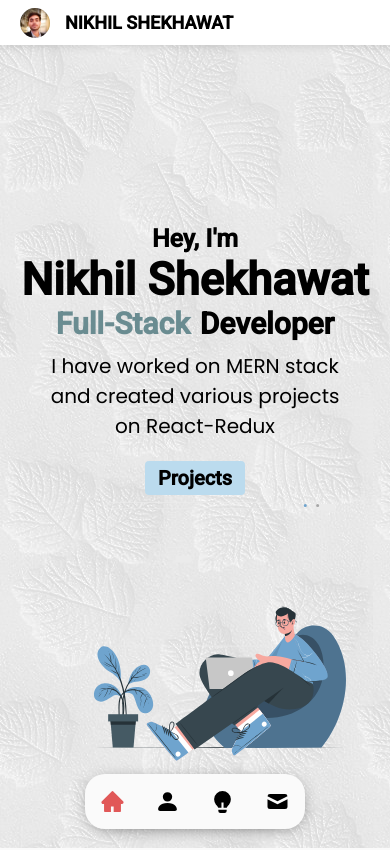
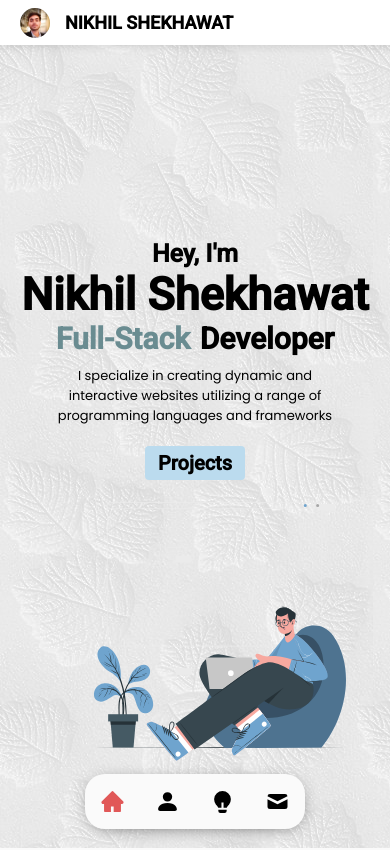
Before and after one commit to nikhil-223/myPortfolio, a React (Create React App) app: page / in a window 390 px wide. Shown: the top 850 px of the page. Built offline with nearby package versions, Linux system fonts and the light colour scheme.

Commit message:
updated home intro text

```diff
--- a/src/components/home/Home.js
+++ b/src/components/home/Home.js
@@ -47,8 +47,8 @@ const Home = (props, ref) => {
 					</div>
 					<div>
 						<span>
-							I have worked on MERN stack and created various projects on
-							React-Redux{" "}
+							I specialize in creating dynamic and interactive websites utilizing
+							a range of programming languages and frameworks
 						</span>
 					</div>
 					<div className="project-button">
--- a/src/components/home/Home.scss
+++ b/src/components/home/Home.scss
@@ -56,7 +56,7 @@
 	justify-content: center;
 	text-align: center;
 	margin-top: 1rem;
-	font-size: 2rem;
+	font-size: 1.5rem;
 	font-weight: 400;
 	font-family: "Poppins", sans-serif;
 }
@@ -151,7 +151,7 @@
 .hideScroll {
 	opacity: 0;
 }
-.visibleRight{
+.visibleRight {
 	animation: fadedr 1s linear;
 }
 @keyframes fadedr {
@@ -190,7 +190,6 @@
 }
 
 @media only screen and (max-width: 950px) {
-
 	.links {
 		display: none;
 	}
@@ -222,5 +221,8 @@
 	.home-illustration img {
 		margin-right: 2rem;
 	}
+	.profile-info div:nth-child(3) {
+		font-size: 1.3rem;
+	}
 }
 //
```
